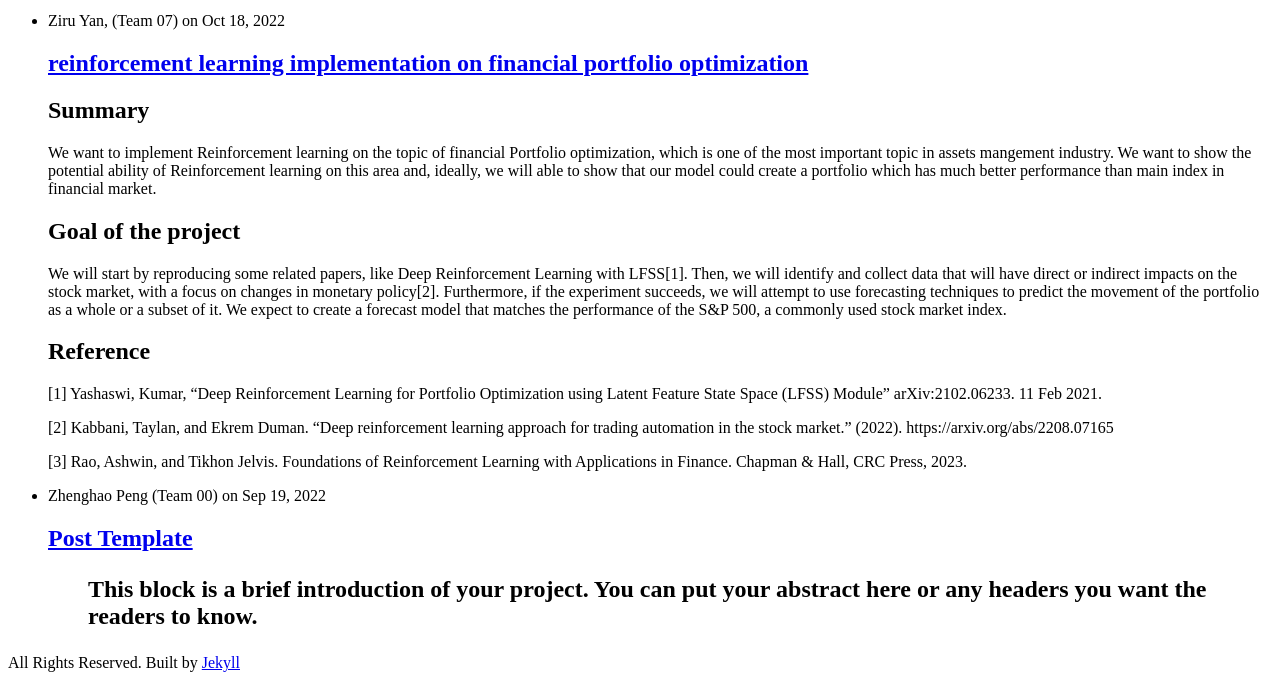
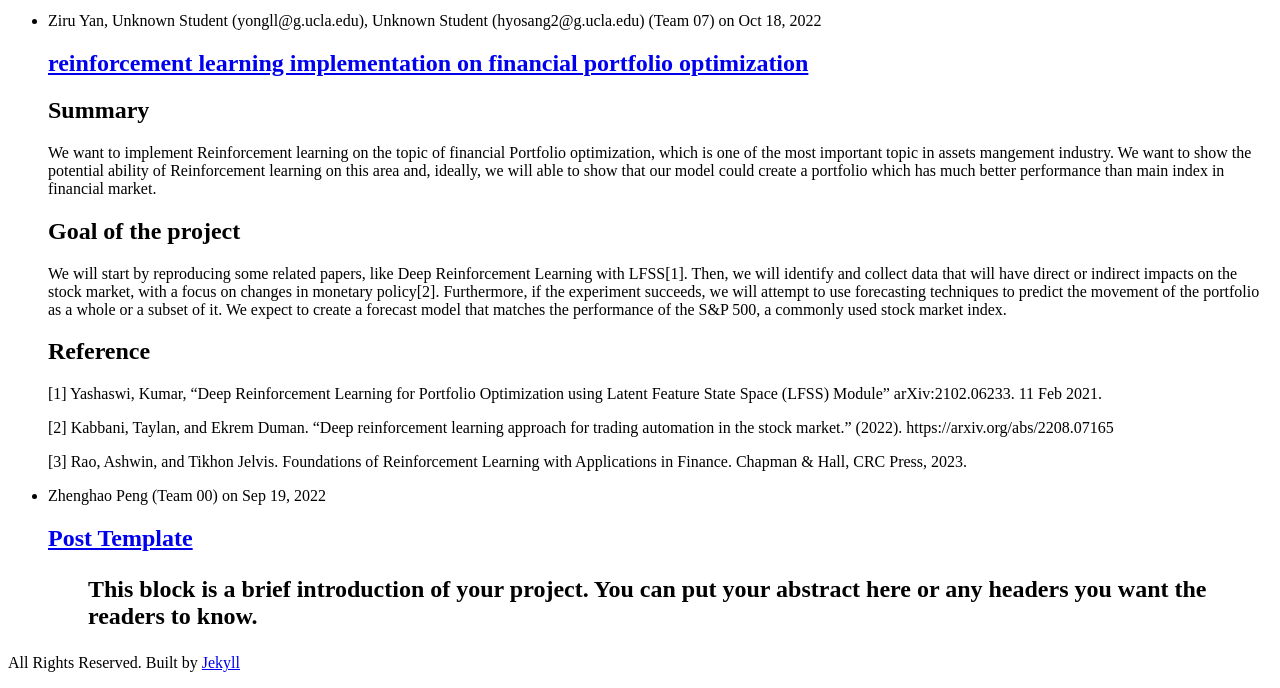
Before and after one commit to ucla-rlcourse/CS269-projects-2022fall, a Jekyll site: the page built from index.html, in a window 1280 px wide, cut to the strip 212-900 px from the top of the page. Built offline with Jekyll 4.4.1, drawn with Linux system fonts in a browser that asks for light colours.

Commit message:
Update 2022-09-19-team07.md

```diff
--- a/_posts/2022-09-19-team07.md
+++ b/_posts/2022-09-19-team07.md
@@ -2,7 +2,7 @@
 layout: post
 comments: true
 title: reinforcement learning implementation on financial portfolio optimization
-author: Ziru Yan,  (Team 07)
+author: Ziru Yan, Unknown Student (yongll@g.ucla.edu),	Unknown Student (hyosang2@g.ucla.edu)  (Team 07)
 date: 2022-10-18
 ---
 
```
